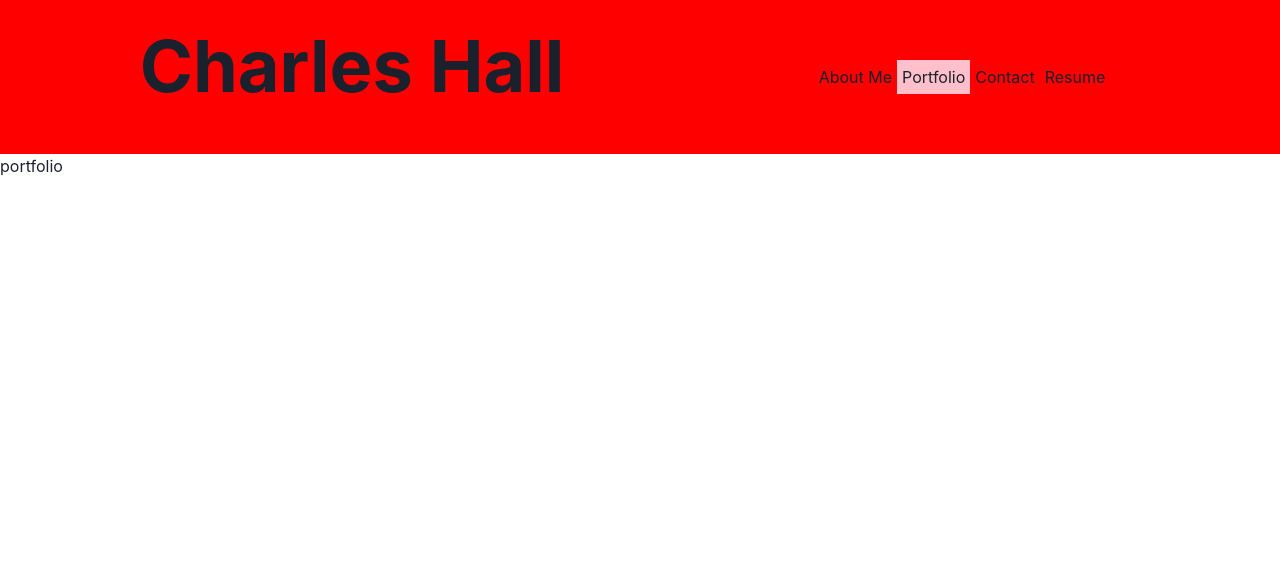
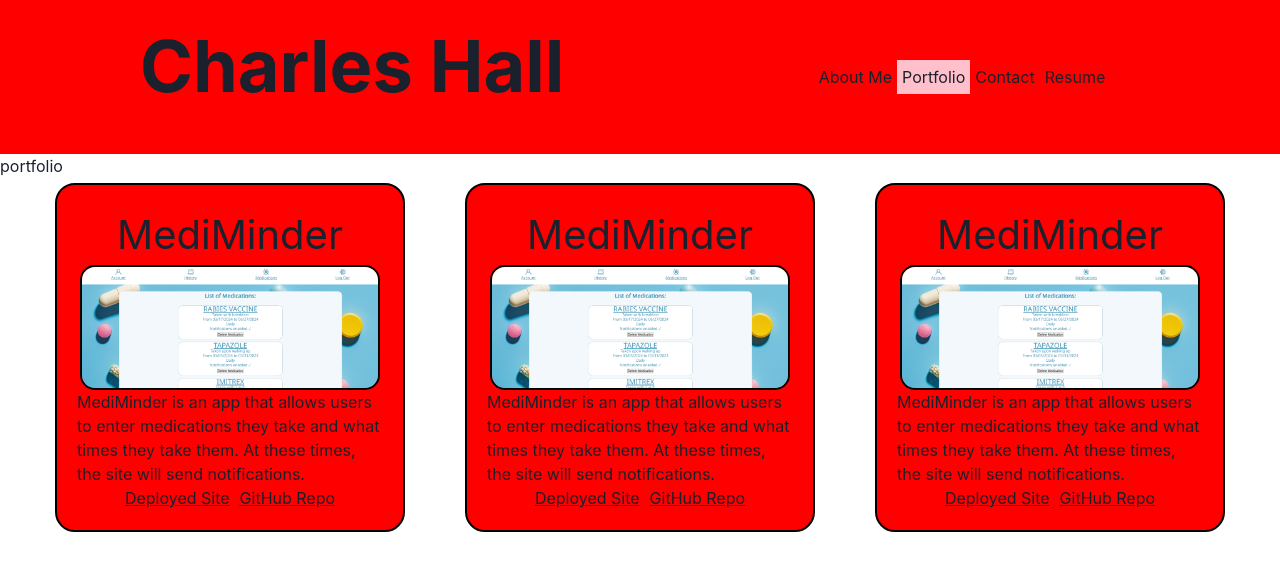
Before and after one commit to cspecialblackberry/Charles-Hall-Portfolio, a React (Vite) app in the folder react-portfolio/: page /Portfolio in a window 1280 px wide. Shown: the top 570 px of the page. Built offline with nearby package versions, Linux system fonts and the light colour scheme.

Commit message:
further progress on portfolio page

```diff
--- a/react-portfolio/src/App.css
+++ b/react-portfolio/src/App.css
@@ -30,3 +30,37 @@
     padding: 40px;
     background-color: red;
 }
+
+.sites-container{
+    display: flex;
+    flex-direction: row;
+    flex-wrap: wrap;
+    justify-content: space-evenly;
+}
+
+.site-div{
+    width: 350px;
+    padding: 20px;
+    background-color: red;
+    display: flex;
+    flex-direction: column;
+    align-items: center;
+    margin: 5px;
+    border: 2px solid black;
+    border-radius: 20px;
+}
+
+.site-div h2{
+    font-size: 40px;
+}
+
+.site-div img{
+    width: 300px;
+    border: 2px solid black;
+    border-radius: 15px;
+}
+
+.site-div div a{
+    padding: 5px;
+    text-decoration: underline;
+}
--- a/react-portfolio/src/assets/sites.js
+++ b/react-portfolio/src/assets/sites.js
@@ -6,4 +6,18 @@ export const sites = [
         description: 'MediMinder is an app that allows users to enter medications they take and what times they take them. At these times, the site will send notifications.',
         img: 'src/assets/mediminder.png',
     },
+    {
+        name: 'MediMinder',
+        link: 'https://mediminder-e3e3cf63329a.herokuapp.com/',
+        repo: 'https://github.com/cspecialblackberry/mediminder-app',
+        description: 'MediMinder is an app that allows users to enter medications they take and what times they take them. At these times, the site will send notifications.',
+        img: 'src/assets/mediminder.png',
+    },
+    {
+        name: 'MediMinder',
+        link: 'https://mediminder-e3e3cf63329a.herokuapp.com/',
+        repo: 'https://github.com/cspecialblackberry/mediminder-app',
+        description: 'MediMinder is an app that allows users to enter medications they take and what times they take them. At these times, the site will send notifications.',
+        img: 'src/assets/mediminder.png',
+    },
 ]
--- a/react-portfolio/src/pages/Portfolio.jsx
+++ b/react-portfolio/src/pages/Portfolio.jsx
@@ -1,19 +1,25 @@
 import { Link, Card, CardHeader, CardBody, Button } from '@chakra-ui/react'
 
-export default function Portfolio(props) {
-    const {sites} = props
+export default function Portfolio({sites}) {
     console.log(sites)
     return(
         <>
         portfolio
-        {sites.map((site) => {
+        <div className='sites-container'>
+        {sites.map((site) =>
             <>
-            <Card>
-                <CardHeader>{site.name}</CardHeader>
-                <img src={site.image}></img>
-            </Card>
+            <div className='site-div'>
+                <h2>{site.name}</h2>
+                <img src={site.img}></img>
+                <p>{site.description}</p>
+                <div>
+                    <a href={site.link} target='_blank'>Deployed Site</a>
+                    <a href={site.repo} target='_blank'>GitHub Repo</a>
+                </div>
+            </div>
             </>
-        })}
+        )}
+        </div>
         </>
     )
 }
```
